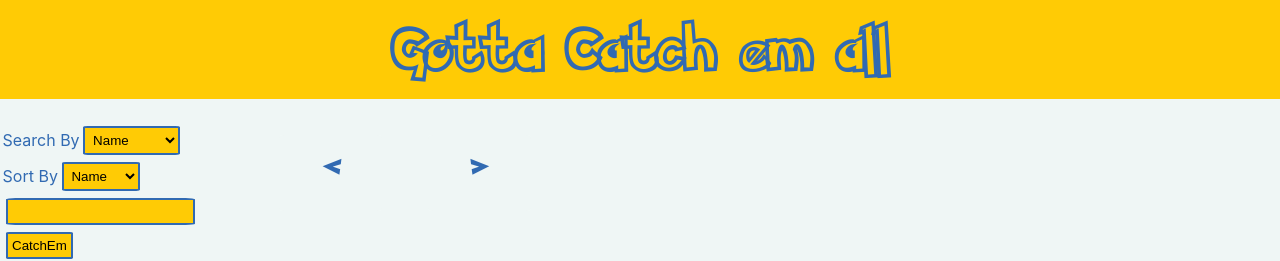
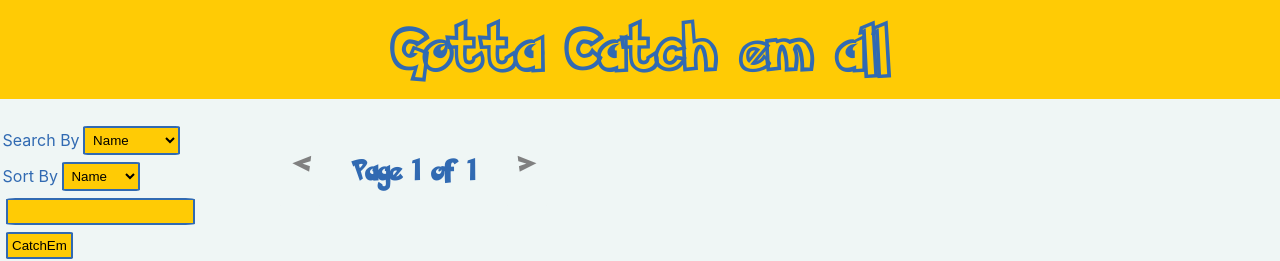
Before and after one commit to ShawnCarpenter/pokedex, a React (Create React App) app: page / in a window 1280 px wide. Shown: the top 261 px of the page. Built offline with nearby package versions, Linux system fonts and the light colour scheme; no server answers.

Commit message:
prev and next buttons disabling if on first or last page

```diff
--- a/src/Pokedex/Pokedex.css
+++ b/src/Pokedex/Pokedex.css
@@ -21,11 +21,22 @@
 }
 
 .pageList button {
-    width: 10%;
     border: none;
     font-family: pokemon;
     font-size: xx-large;
     background-color: hsla(170, 28%, 95%, 1);
     color: #316ab2;
+    padding: 1vmax;
 
 }
+
+.pageList button:hover {
+    color: darkred;
+}
+
+.pageList button:disabled {
+    color: grey;
+}
+.pageList button:active {
+    border: none;
+}
--- a/src/Pokedex/Pokedex.js
+++ b/src/Pokedex/Pokedex.js
@@ -4,13 +4,19 @@
 
 export default class Pokedex extends Component {
     render() {
+        const pageArray = []
+
+        for(let i=1; i <= this.props.totalPages; i++ ){
+            pageArray.push(i)
+        }
+        console.log(pageArray)
         return (
             <div>
             <ul className='pageList'>
 
-                <li><button key='prev' value="prev" onClick={this.props.pageButtonClick}>&lt;</button></li>
-
-                <li><button key='next' value="next" onClick={this.props.pageButtonClick}>&gt;</button></li>
+                <li><button key='prev' value="prev" onClick={this.props.pageButtonClick} disabled={this.props.currentPage>1 ? false : true}>&lt;</button></li>
+                <li key='pageNumber'>Page {this.props.currentPage} of {this.props.totalPages}</li>
+                <li><button key='next' value="next" onClick={this.props.pageButtonClick}disabled={this.props.currentPage < this.props.totalPages ? false : true}>&gt;</button></li>
             </ul>
             <ul className='pokeList'>
                 {
--- a/src/SearchPage/SearchPage.js
+++ b/src/SearchPage/SearchPage.js
@@ -118,6 +118,7 @@
             data={this.state.data}
             pageButtonClick={this.pageButtonClick}
             totalPages={this.state.totalPages}
+            currentPage={this.state.currentPage}
           />
         </div>
 
```
